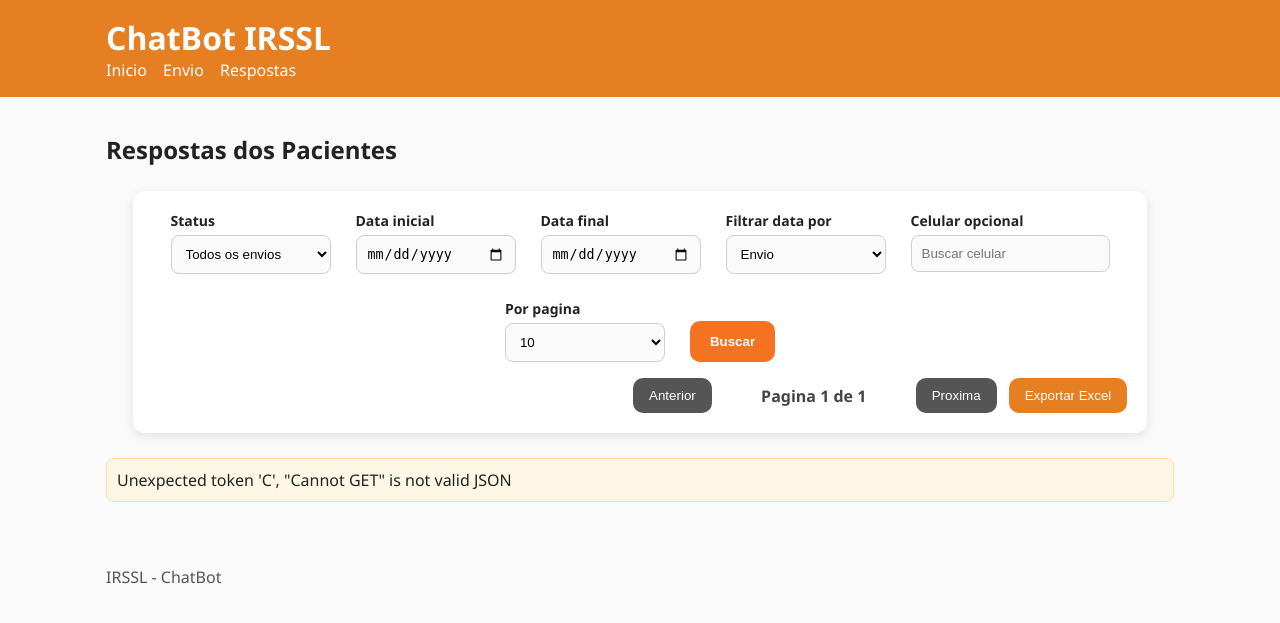
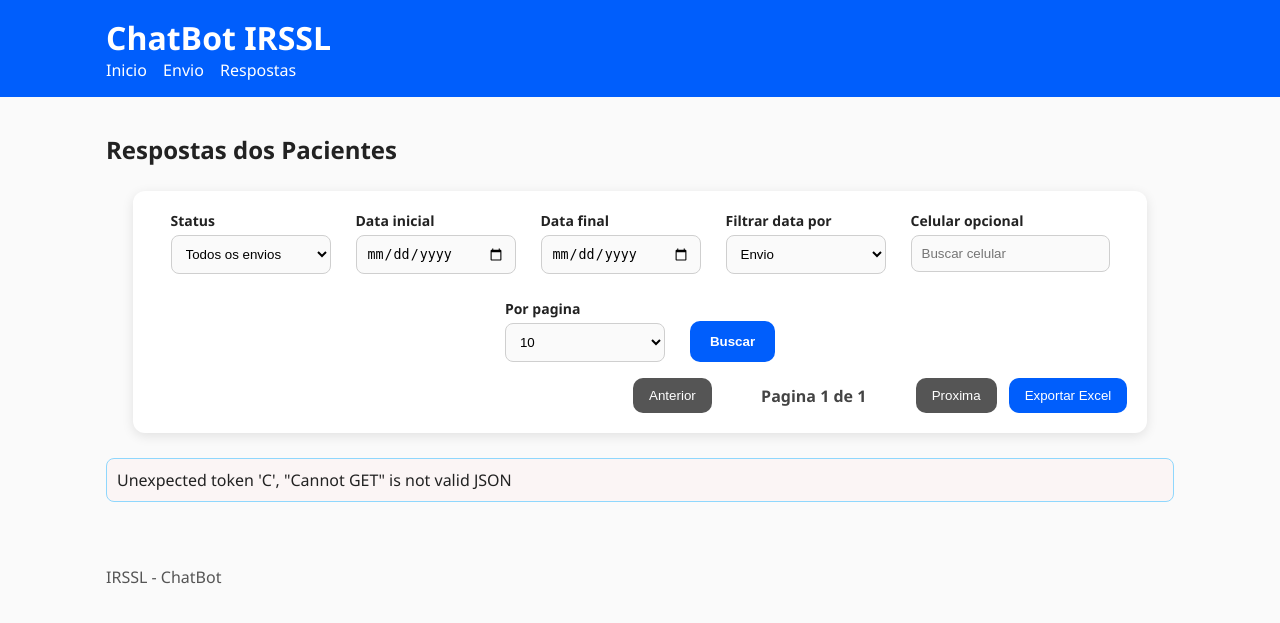
Before and after one commit to IRSSL/irssl-chatbot-mvc-cirurgico, a Python web app: template templates/respostas_front.html in a window 1280 px wide. Shown: the top 623 px of the page. Run offline with Jinja, Linux system fonts and the light colour scheme; the template is opened without the code that fills it, so the values that code supplies are empty.

Commit message:
feat(visual): telas e planilha nas cores do instituto

```diff
--- a/src/services/reportService.js
+++ b/src/services/reportService.js
@@ -1,6 +1,6 @@
 const ExcelJS = require("exceljs");
 
-const COLORS = ["FFECB58C", "FFFCF6EE"];
+const COLORS = ["FFDDF3FE", "FFFBF5F5"];
 
 function getValue(row, key) {
   return row[key] ?? row[key.toUpperCase()] ?? row[key.toLowerCase()];
@@ -46,7 +46,7 @@ async function generateAutomationItemsExcel(data) {
   const headerRow = worksheet.getRow(1);
   headerRow.height = 25;
   headerRow.eachCell((cell) => {
-    cell.fill = { type: "pattern", pattern: "solid", fgColor: { argb: "FFCD6B23" } };
+    cell.fill = { type: "pattern", pattern: "solid", fgColor: { argb: "FF005EFC" } };
     cell.font = { color: { argb: "FFFFFFFF" }, bold: true };
     cell.alignment = { horizontal: "center", vertical: "middle" };
   });
--- a/static/style.css
+++ b/static/style.css
@@ -1,9 +1,9 @@
 
-:root { --orange:#e67e22; --bg:#fafafa; --card:#fff; --ink:#222; }
+:root { --brand:#005efc; --bg:#fafafa; --card:#fff; --ink:#222; }
 *{box-sizing:border-box}
 body{margin:0;font-family:Segoe UI,system-ui,Arial,sans-serif;color:var(--ink);background:var(--bg)}
 .container{max-width:1100px;margin:0 auto;padding:16px}
-.topbar{background:var(--orange);color:#fff}
+.topbar{background:var(--brand);color:#fff}
 .topbar h1{margin:0}
 .topbar nav a{color:#fff;margin-right:12px;text-decoration:none}
 .card{background:var(--card);padding:16px;margin:16px 0;border-radius:12px;box-shadow:0 2px 8px rgba(0,0,0,.06)}
@@ -11,14 +11,14 @@ body{margin:0;font-family:Segoe UI,system-ui,Arial,sans-serif;color:var(--ink);b
 label{display:flex;flex-direction:column;font-size:14px}
 input[type="text"], input[type="file"], input, select, textarea{padding:10px;border:1px solid #ddd;border-radius:8px}
 textarea{font-family:inherit;resize:vertical}
-.btn{background:var(--orange);color:#fff;border:0;border-radius:10px;padding:10px 16px;cursor:pointer}
+.btn{background:var(--brand);color:#fff;border:0;border-radius:10px;padding:10px 16px;cursor:pointer}
 .btn:hover{opacity:.9}
 .btn-small{padding:7px 10px;border-radius:8px;font-size:13px}
 .table{width:100%;border-collapse:collapse;background:#fff;border-radius:12px;overflow:hidden;box-shadow:0 2px 8px rgba(0,0,0,.06)}
 .table th,.table td{padding:10px;border-bottom:1px solid #eee;text-align:left;vertical-align:top}
-.table th{background:#ffe9d0}
+.table th{background:#e3eeff}
 .pre{white-space:pre-wrap;word-break:break-word;margin:0}
-.flash{background:#fff7e6;border:1px solid #ffd9a1;padding:10px;border-radius:8px;margin-bottom:16px}
+.flash{background:#fbf5f5;border:1px solid #8fd7fd;padding:10px;border-radius:8px;margin-bottom:16px}
 .footer{padding:16px;color:#555}
 .actions{margin-top:12px}
 
@@ -59,7 +59,7 @@ textarea{font-family:inherit;resize:vertical}
 }
 
 .btn-search {
-  background: #f37321;
+  background: #005efc;
   color: #fff;
   border: none;
   padding: 12px 20px;
@@ -71,7 +71,7 @@ textarea{font-family:inherit;resize:vertical}
 }
 
 .btn-search:hover {
-  background: #d96015;
+  background: #0047c2;
 }
 
 .styled-table {
@@ -82,7 +82,7 @@ textarea{font-family:inherit;resize:vertical}
 }
 
 .styled-table thead {
-  background: #f37321;
+  background: #005efc;
   color: white;
 }
 
@@ -94,7 +94,7 @@ textarea{font-family:inherit;resize:vertical}
 }
 
 .styled-table tbody tr:hover {
-  background: #fff7f0;
+  background: #fbf5f5;
 }
 
 .actions-right {
@@ -168,7 +168,7 @@ textarea{font-family:inherit;resize:vertical}
 .summary-grid strong {
   display: block;
   font-size: 24px;
-  color: #d96015;
+  color: #0047c2;
   margin-bottom: 4px;
 }
 
@@ -240,11 +240,11 @@ textarea{font-family:inherit;resize:vertical}
 }
 
 .row-error td {
-  background: #fff7f0;
+  background: #fbf5f5;
 }
 
 .row-selected td {
-  outline: 2px solid #f37321;
+  outline: 2px solid #005efc;
   outline-offset: -2px;
   font-weight: 600;
 }
--- a/templates/respostas_front.html
+++ b/templates/respostas_front.html
@@ -8,7 +8,7 @@
   <style>
     .status-confirmado { font-weight: bold; display: inline-block; background-color: #28a745; color: white; padding: 4px 8px; border-radius: 4px; }
     .status-cancelado { font-weight: bold; display: inline-block; background-color: #8b6914; color: white; padding: 4px 8px; border-radius: 4px; }
-    .status-enviado { font-weight: bold; display: inline-block; background-color: #007bff; color: white; padding: 4px 8px; border-radius: 4px; }
+    .status-enviado { font-weight: bold; display: inline-block; background-color: #005efc; color: white; padding: 4px 8px; border-radius: 4px; }
     .status-falha { font-weight: bold; display: inline-block; background-color: #dc3545; color: white; padding: 4px 8px; border-radius: 4px; }
     .status-aguardando { font-weight: bold; display: inline-block; background-color: #ffc107; color: black; padding: 4px 8px; border-radius: 4px; }
   </style>
```
